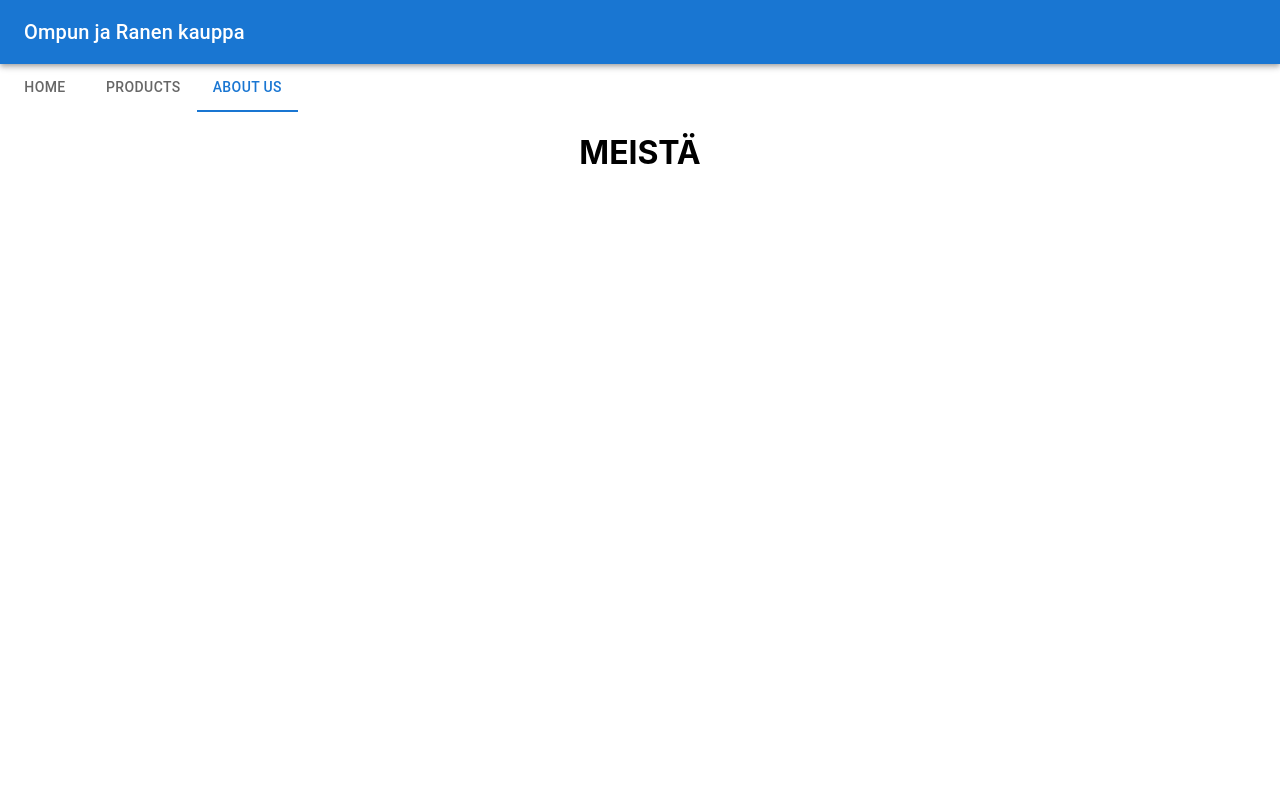
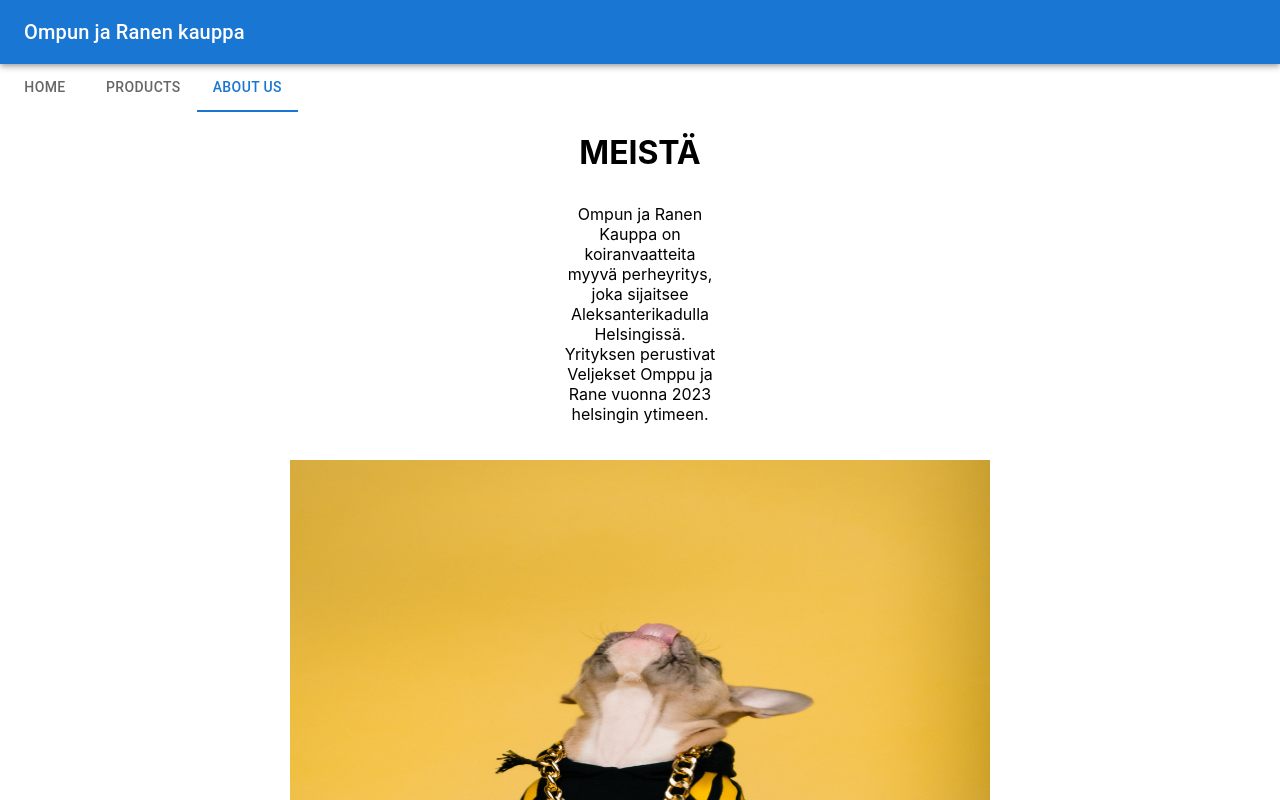
Before and after one commit to k23-ryhma1/op1_frontend, a React (Create React App) app: page / in a window 1280 px wide. Both pictures are taken after a click on the tab "ABOUT US". Shown: the top 800 px of the page. Built offline with nearby package versions, Linux system fonts and the light colour scheme.

Commit message:
Lisätty lorum lipsum about us osioon

```diff
--- a/src/App.css
+++ b/src/App.css
@@ -7,6 +7,13 @@
   pointer-events: none;
 }
 
+.lorumlipsum {
+  border: 75%;
+  padding-top: 10px;
+  padding-left: 560px;
+  padding-right: 560px;
+  padding-bottom: 20px;
+}
 @media (prefers-reduced-motion: no-preference) {
   .App-logo {
     animation: App-logo-spin infinite 20s linear;
--- a/src/components/AboutUs.js
+++ b/src/components/AboutUs.js
@@ -4,6 +4,14 @@ export default function AboutUs() {
     return(
         <div>
             <h1>MEISTÄ</h1>
+            <p className="lorumlipsum">Ompun ja Ranen Kauppa on koiranvaatteita myyvä perheyritys, joka sijaitsee Aleksanterikadulla Helsingissä.
+                Yrityksen perustivat Veljekset Omppu ja Rane vuonna 2023 helsingin ytimeen.
+            </p>
+            <img src="about.jpg" alt="404" width="700" height="600"/>
+            <h3>Yhteystiedot</h3>
+            <p>Aleksanterikatu 11</p>
+            <p>ojarkauppa@gmail.com</p>
+            <p>044-2342344234</p>
         </div>
     );
 }
```
Also changed, not shown: public/about.jpg (added).
